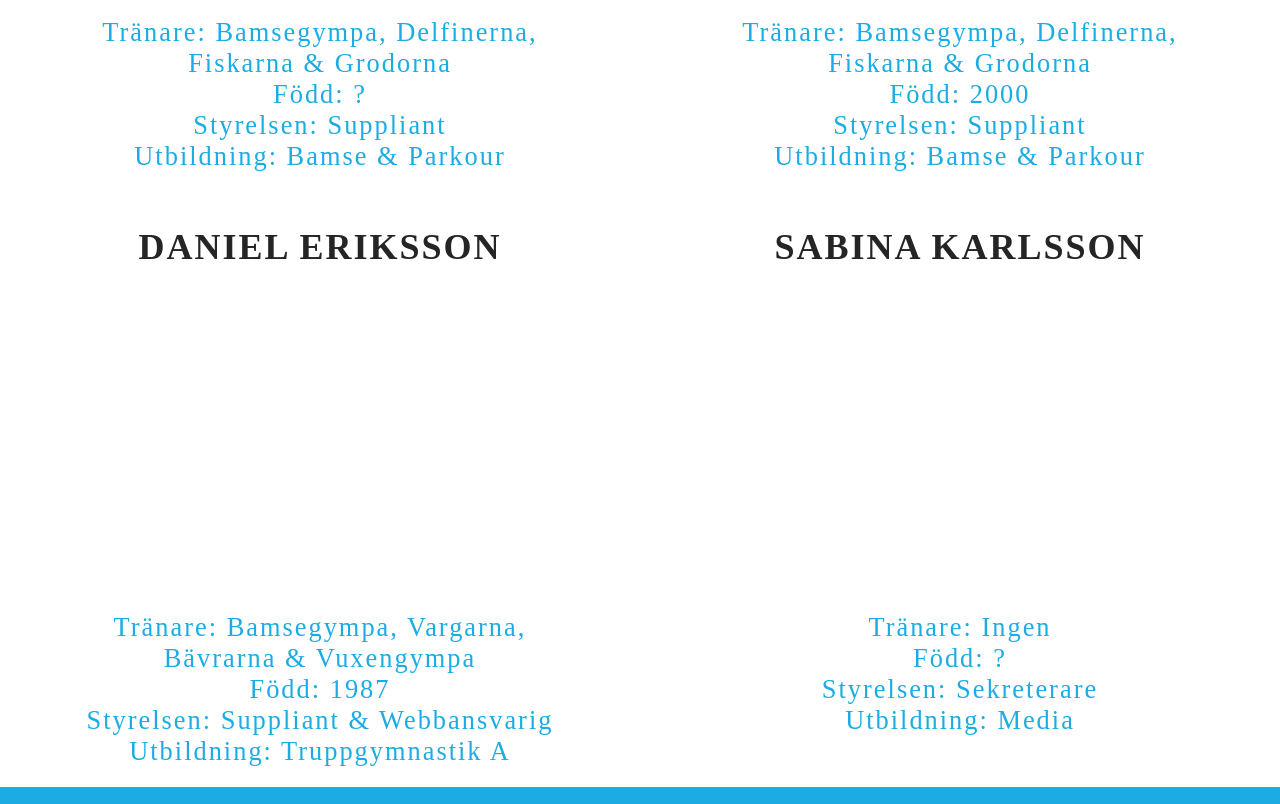
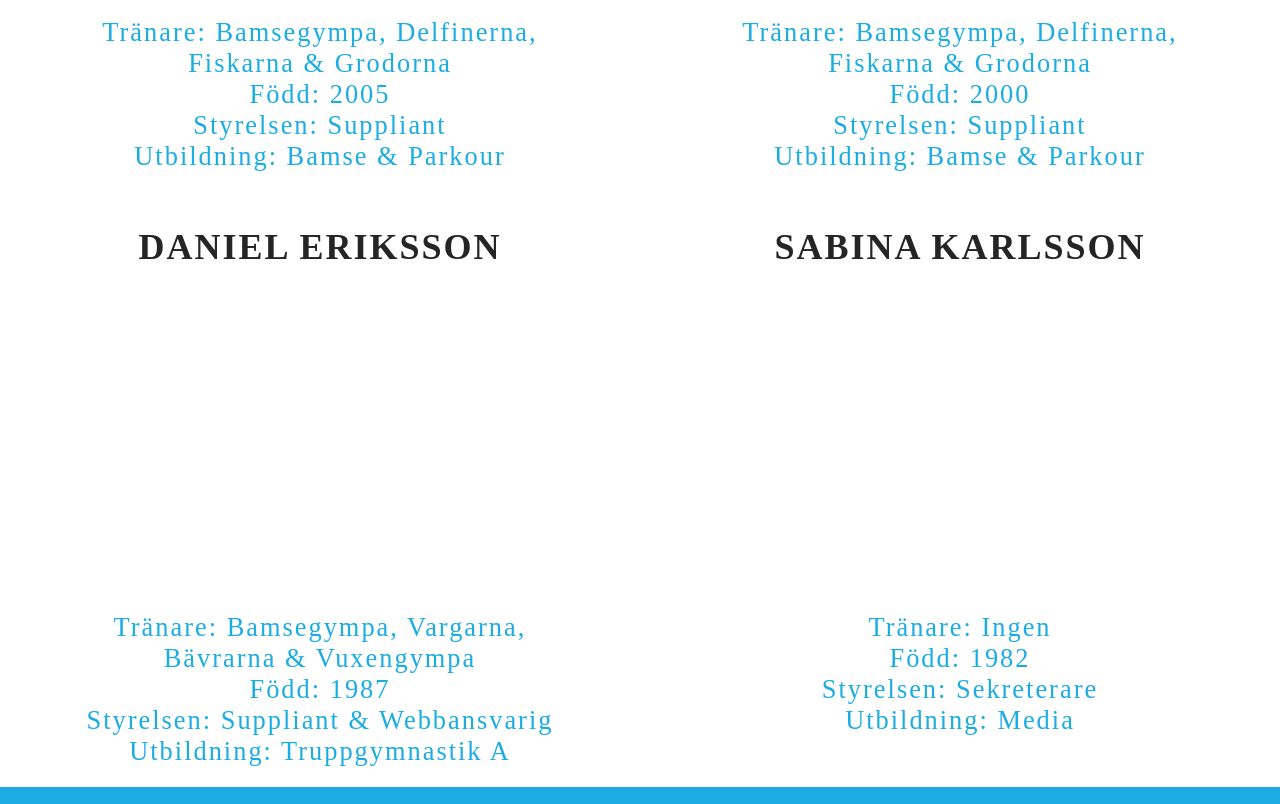
Before and after one commit to Crim6864/Kilsgymnaster, a plain HTML site: page omoss.html in a window 1280 px wide. Shown: the part 1125-1929 px from the top of the page. Drawn offline with Linux system fonts and the light colour scheme.

Commit message:
Update omoss.html
Added age too two trainers.

```diff
--- a/omoss.html
+++ b/omoss.html
@@ -76,7 +76,7 @@
                         <div class="isabell-bg-cover"></div>
                         <ul>
                             <li><a>Tränare: Bamsegympa, Delfinerna, Fiskarna & Grodorna</a></li>
-                            <li><a>Född: ?</a></li>
+                            <li><a>Född: 2005</a></li>
                             <li><a>Styrelsen: Suppliant</a></li>
                             <li><a>Utbildning: Bamse & Parkour</a></li>
                         </ul>
@@ -115,7 +115,7 @@
                         <div class="sabina-bg-cover"></div>
                         <ul>
                             <li><a>Tränare: Ingen</a></li>
-                            <li><a>Född: ?</a></li>
+                            <li><a>Född: 1982</a></li>
                             <li><a>Styrelsen: Sekreterare</a></li>
                             <li><a>Utbildning: Media</a></li>
                         </ul>
```
